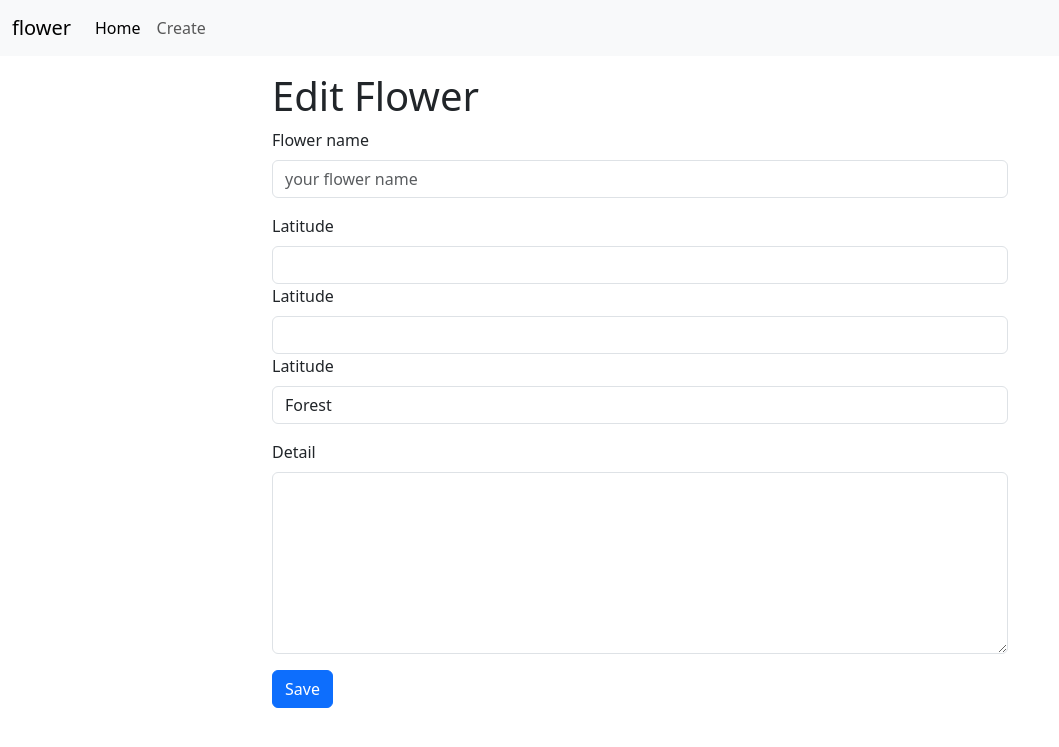
After one commit to Nanthawit2003/flask_67_b, a Flask app: template templates/edit.html in a window 1280 px wide. The commit adds this page. Shown: the top 747 px of the page, without its empty margins (0-1059 px from the left). Run offline with Flask 3, Linux system fonts and the light colour scheme; the template is opened without the code that fills it, so the values that code supplies are empty.

Commit message:
[UPDATE] list, edit, delete

```diff
--- a/app.py
+++ b/app.py
@@ -1,5 +1,7 @@
 from flask import Flask, render_template, request, redirect, session
 import mysql.connector
+
+app = Flask(__name__)
 
 # For Database
 DB_HOST = "localhost"
@@ -7,7 +9,8 @@ DB_USER = "root"
 DB_PASS = ""
 DB_NAME = "flower"
 
-app = Flask(__name__)
+#For Session
+app.config['SECRET_KEY'] = "2z35wx4vecb5rv6tb79yn80um9i,0o.p-[=]"
 
 @app.route("/home")
 def home():
@@ -30,6 +33,7 @@ def store():
         place = request.form['place']
         detail = request.form['detail']
         print("Input:", flower_name, lat_num, long_num, place, detail)
+
         #Connect Datavase
         my_db = mysql.connector.connect(
             host=DB_HOST,
@@ -43,9 +47,116 @@ def store():
         my_cursor.execute(sql, val)
         my_db.commit()
 
-        return redirect("/create")
+        session['alert_status'] = "success"
+        session['alert_message'] = "Alread Created!"
+        return redirect("/")
     else:
-        return "<h1>No Way!</h1>"
+        session['alert_status'] = "fail"
+        session['alert_message'] = "Something went wrong!"
+        return redirect("/")
+
+@app.route("/")
+def index():
+     # Connect Database
+        my_db = mysql.connector.connect(
+            host=DB_HOST,
+            user=DB_USER,
+            password=DB_PASS,
+            db=DB_NAME
+        )
+        my_cursor = my_db.cursor(dictionary=True)
+        sql = "SELECT * FROM flowers"
+        my_cursor.execute(sql)
+        results = my_cursor.fetchall()
+
+        # Show Message
+        if "alert_status" in session and "alert_message" in session:
+            alert_message = {
+                'status': session['alert_status'],
+                'message': session['alert_message'],
+            }
+            del session['alert_status']
+            del session['alert_message']
+        else:
+            alert_message = {
+                'status': None,
+                'message': None,
+            }
+
+        return render_template("index.html", alert_message = alert_message, results = results)
+
+@app.route("/edit/<flower_id>", methods=['GET'])
+def edit(flower_id):
+     # Connect Database
+        my_db = mysql.connector.connect(
+            host=DB_HOST,
+            user=DB_USER,
+            password=DB_PASS,
+            db=DB_NAME
+        )
+        my_cursor = my_db.cursor(dictionary=True)
+        sql = "SELECT * FROM flowers WHERE id = " + flower_id
+        my_cursor.execute(sql)
+        results = my_cursor.fetchall()
+
+        return render_template("edit.html", results = results)
+
+@app.route("/update/<flower_id>", methods=["POST"])
+def update(flower_id):
+    if request.method == "POST":
+        flower_name = request.form['flower_name']
+        lat_num = request.form['lat_num']
+        long_num = request.form['long_num']
+        place = request.form['place']
+        detail = request.form['detail']
+        print("Input:", flower_name, lat_num, long_num, place, detail)
+
+        #Connect Datavase
+        my_db = mysql.connector.connect(
+            host=DB_HOST,
+            user=DB_USER,
+            password=DB_PASS,
+            db=DB_NAME,
+        )
+        my_cursor = my_db.cursor(dictionary=True)
+        sql = """
+            UPDATE flowers
+            SET flower_name = %s,
+            lat_num = %s,
+            long_num = %s,
+            place = %s,
+            detail = %s
+            WHERE id = %s
+        """
+        val = (flower_name, lat_num, long_num, place, detail, flower_id)
+        my_cursor.execute(sql, val)
+        my_db.commit()
+
+        session['alert_status'] = "success"
+        session['alert_message'] = "Alread Updated!"
+        return redirect("/")
+    else:
+        session['alert_status'] = "fail"
+        session['alert_message'] = "Something went wrong!"
+        return redirect("/")
+
+@app.route("/delete/<flower_id>", methods=["GET"])
+def delete(flower_id):
+    #Connect Datavase
+        my_db = mysql.connector.connect(
+            host=DB_HOST,
+            user=DB_USER,
+            password=DB_PASS,
+            db=DB_NAME,
+        )
+        my_cursor = my_db.cursor(dictionary=True)
+        sql = "DELETE FROM flowers WHERE id = " + flower_id
+        my_cursor.execute(sql)
+        my_db.commit()
+
+        session['alert_status'] = "success"
+        session['alert_message'] = "Already Deleted!"
+        return redirect("/")
 
 if __name__ == "__main__":
     # app.run() # Production
--- a/templates/base_template.html
+++ b/templates/base_template.html
@@ -13,17 +13,17 @@
 <body>
     <nav class="navbar navbar-expand-lg bg-body-tertiary">
         <div class="container-fluid">
-            <a class="navbar-brand" href="#">Navbar</a>
+            <a class="navbar-brand" href="{{ url_for('index') }}">flower</a>
             <button class="navbar-toggler" type="button" data-bs-toggle="collapse" data-bs-target="#navbarSupportedContent" aria-controls="navbarSupportedContent" aria-expanded="false" aria-label="Toggle navigation">
             <span class="navbar-toggler-icon"></span>
             </button>
             <div class="collapse navbar-collapse" id="navbarSupportedContent">
                <ul class="navbar-nav me-auto mb-2 mb-lg-0">
                   <li class="nav-item">
-                     <a class="nav-link active" aria-current="page" href="#">Home</a>
+                     <a class="nav-link active" aria-current="page" href="{{ url_for('index') }}">Home</a>
                        </li>
                        <li class="nav-item">
-                           <a class="nav-link" href="#">Link</a>
+                           <a class="nav-link" href="{{ url_for('create') }}">Create</a>
                        </li>
                    </ul>
                </div>
--- /dev/null
+++ b/templates/edit.html
@@ -0,0 +1,46 @@
+{% extends "base_template.html" %}
+
+{% block title %}
+<title>Edit - Flower</title>
+{% endblock %}
+
+{% block content %}
+<h1>Edit Flower</h1>
+
+<!-- test text -->
+<form action="{{ url_for('update', flower_id = results[0].id) }}" method="post">
+    <div class="mb-3">
+        <label for="flower_name" class="form-label">Flower name</label>
+        <input type="text" class="form-control" id="flower_name" name="flower_name" placeholder="your flower name" value="{{ results[0].flower_name }}">
+    </div>
+
+    <div class="mb-3">
+        <label for="lat_num" class="form-label">Latitude</label>
+        <input type="number" class="form-control" id="lat_num" name="lat_num" step="0.00001"  value="{{ results[0].lat_num }}"
+    </div>
+
+        <div class="mb-3">
+            <label for="long_num" class="form-label">Latitude</label>
+            <input type="number" class="form-control" id="long_num" name="long_num" step="0.00001"  value="{{ results[0].long_num }}"
+    </div>
+
+    <div class="mb-3">
+        <label for="place" class="form-label">Latitude</label>
+        <select class="form-control" name="place" id="place">
+            <option value="land" {% if results[0].place == "lnad" %} selected {%endif%}>Land</option>
+            <option value="forest" {% if results[0].place == "forest" %} selected {%endif%} selected>Forest</option>
+            <option value="sea" {% if results[0].place == "sea" %} selected {%endif%}>Sea</option>
+        </select>
+    </div>
+
+    <div class="mb-3">
+        <label for="detail" class="form-label">Detail</label>
+        <textarea class="form-control" name="detail" id="detail" rows="7">{{ results[0].detail }}</textarea>
+    </div>
+
+    <div class="mb-3">
+        <button type="submit" class="btn btn-primary">Save</button>
+    </div>
+
+</form>
+{% endblock %}
```
Also changed, not shown: templates/index.html (added, +49 -0 lines).
